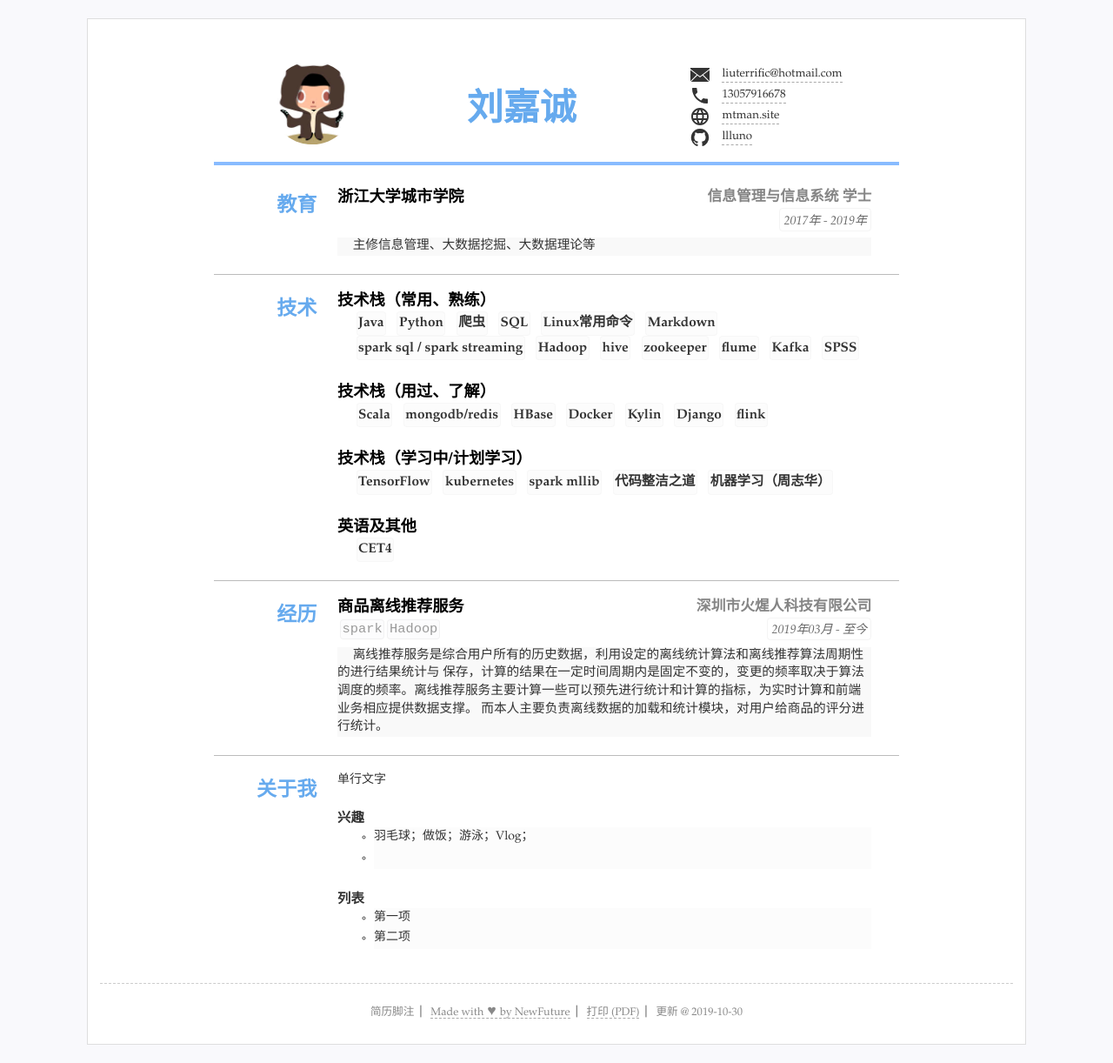
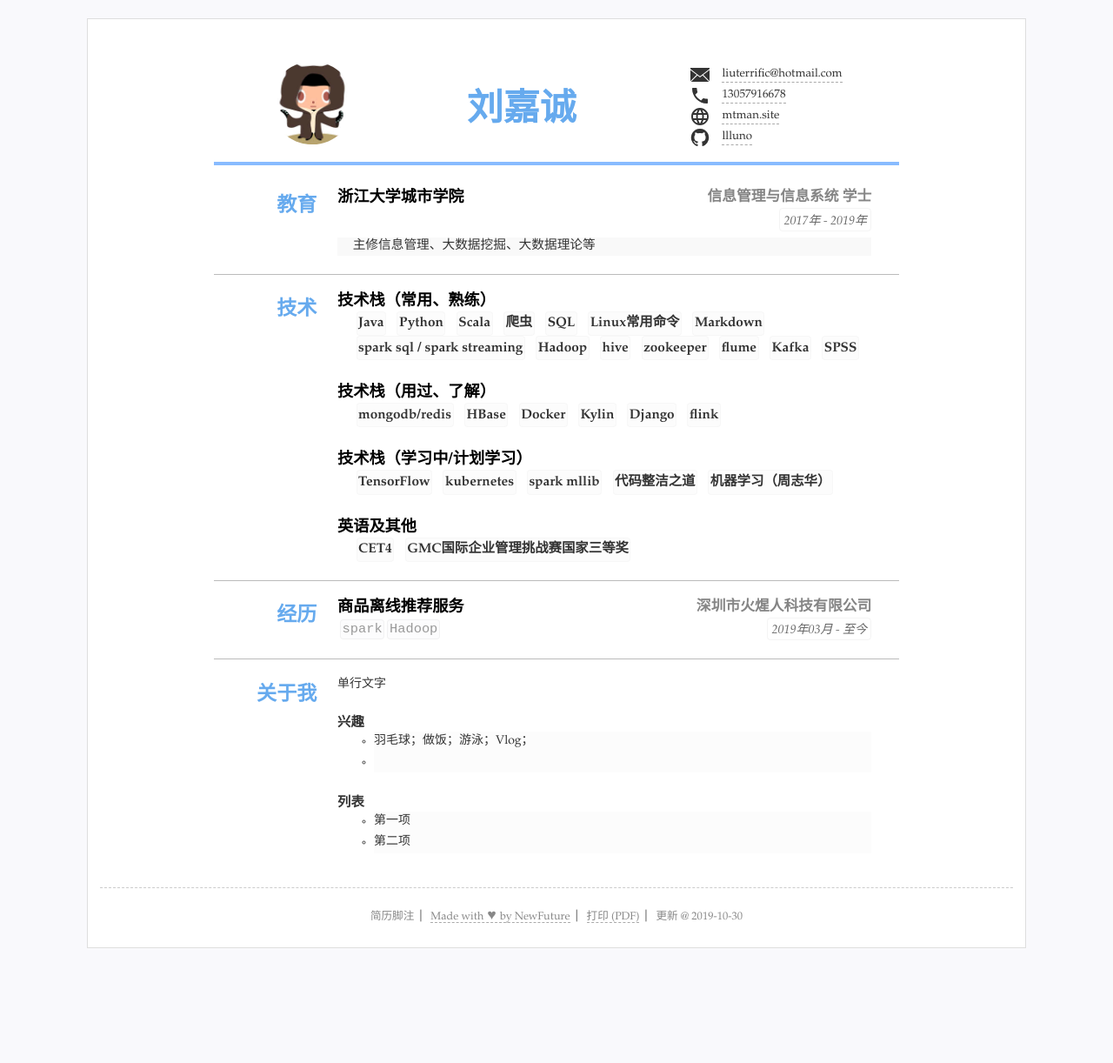
Before and after one commit to llluno/resume, a Jekyll site: the page built from index.html, in a window 1280 px wide. Shown: the whole page at 87% size. Built offline with Jekyll 4.4.1, drawn with Linux system fonts in a browser that asks for light colours; after the commit the page ends 1111 px from its top, so only the background shows below that.

Commit message:
Update resume.yml

```diff
--- a/_data/resume.yml
+++ b/_data/resume.yml
@@ -42,6 +42,7 @@ main: #简历主要内容，
     items:
     - Java
     - Python
+    - Scala
     - 爬虫
     - SQL
     - Linux常用命令
@@ -57,7 +58,6 @@ main: #简历主要内容，
 
   - title: 技术栈（用过、了解）
     items:
-    - Scala
     - mongodb/redis
     - HBase
     - Docker
@@ -77,6 +77,7 @@ main: #简历主要内容，
   - title: 英语及其他
     items:
     - CET4
+    - GMC国际企业管理挑战赛国家三等奖
 
 - type: projects
   name: 经历
@@ -86,9 +87,8 @@ main: #简历主要内容，
     tags:
     - spark
     - Hadoop
-
-
     detail: 离线推荐服务是综合用户所有的历史数据，利用设定的离线统计算法和离线推荐算法周期性的进行结果统计与 保存，计算的结果在一定时间周期内是固定不变的，变更的频率取决于算法调度的频率。离线推荐服务主要计算一些可以预先进行统计和计算的指标，为实时计算和前端业务相应提供数据支撑。 而本人主要负责离线数据的加载和统计模块，对用户给商品的评分进行统计。
+    detail:
     sub: 深圳市火煋人科技有限公司
 
    #可继续添加更多内容
```
